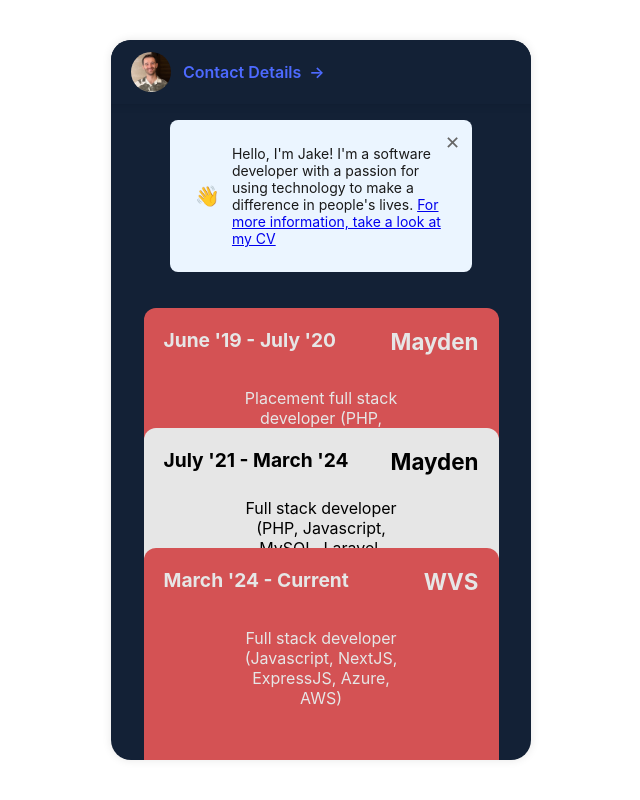
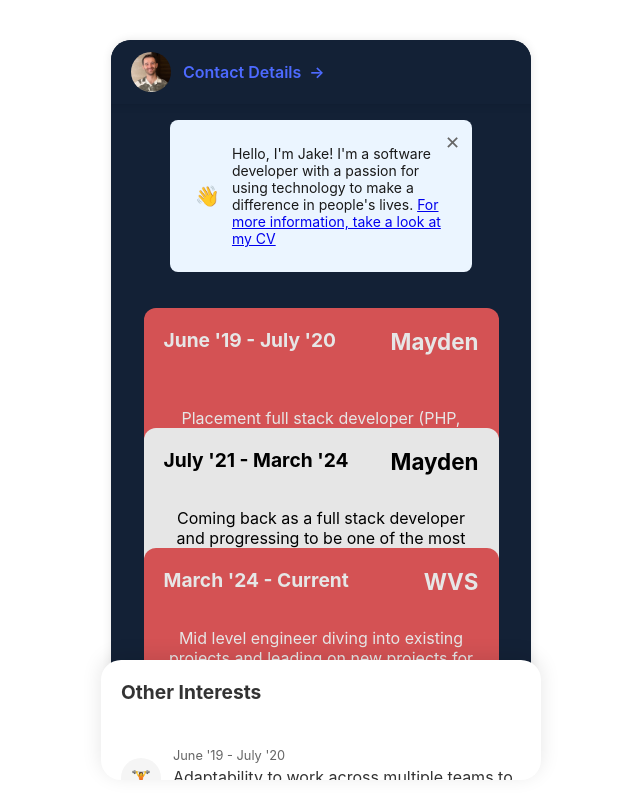
Before and after one commit to jakeshepherd/jakeshepherd.github.io, a React (Create React App) app: page / in a window 1280 px wide. Both pictures are taken after a click on the button "Let's Begin". Shown: the whole page, without its empty margins (319-959 px from the left). Built offline with nearby package versions, Linux system fonts and the light colour scheme.

Commit message:
Update homepage

```diff
--- a/src/components/card/index.js
+++ b/src/components/card/index.js
@@ -8,6 +8,8 @@
     flex-direction: column;
     align-items: center;
     padding: 20px 0;
+    overflow-y: auto;
+    min-height: 100vh;
 `;
 
 const CardPage = styled.div`
@@ -65,45 +67,10 @@
     border: none;
     border-radius: 8px;
     padding: 8px 16px;
-    color: white;
     position: absolute;
     bottom: 20px;
+    left: 20px;
     cursor: pointer;
-
-    &:first-of-type {
-        left: 20px;
-    }
-
-    &:nth-of-type(2) {
-        left: 50%;
-        transform: translateX(-50%);
-    }
-
-    ${props => props.variant === 'primary' && `
-        background: linear-gradient(45deg, #EB5B5D, #EB5B5D);
-        color: white;
-    `}
-
-    ${props => props.variant === 'secondary' && `
-        background: linear-gradient(45deg, #FFFFFF, #FFFFFF);
-        color: black;
-    `}
-`;
-
-const MenuButton = styled.button`
-    background: rgba(255, 255, 255, 0.1);
-    border: none;
-    border-radius: 50%;
-    width: 40px;
-    height: 40px;
-    position: absolute;
-    bottom: 20px;
-    right: 20px;
-    cursor: pointer;
-    display: flex;
-    align-items: center;
-    justify-content: center;
-    color: white;
 
     ${props => props.variant === 'primary' && `
         background: linear-gradient(45deg, #EB5B5D, #EB5B5D);
@@ -127,20 +94,11 @@
     transition: all 0.3s ease;
     z-index: 1;
     min-height: 200px;
-    max-height: calc(80vh - 180px);
-    height: auto;
     box-shadow: 0 4px 20px rgba(0,0,0,0.1);
     margin-top: 60px;
-    overflow-y: auto;
     opacity: 0;
     transform: translateY(-20px);
     pointer-events: none;
-
-    &::-webkit-scrollbar {
-        display: none;
-    }
-
-    scrollbar-width: none;
 
     ${props => props.isVisible && `
         opacity: 1;
@@ -185,16 +143,115 @@
 const Description = styled.div`
     position: absolute;
     top: 50%;
+    left: 20px;
+    right: 20px;
+    transform: translateY(-50%);
+    text-align: center;
+    font-size: 1rem;
+`;
+
+const Popup = styled.div`
+    position: fixed;
+    top: 50%;
     left: 50%;
     transform: translate(-50%, -50%);
-    text-align: center;
-    font-size: 1rem;
-    max-width: 80%;
+    background: white;
+    padding: 24px;
+    border-radius: 12px;
+    box-shadow: 0 4px 20px rgba(0,0,0,0.2);
+    z-index: 100;
+    width: 90%;
+    max-width: 500px;
+    max-height: 80vh;
+    overflow-y: auto;
+    opacity: 0;
+    pointer-events: none;
+    transition: all 0.3s ease;
+    color: black;
+    white-space: pre-wrap;
+
+    ${props => props.isVisible && `
+        opacity: 1;
+        pointer-events: all;
+    `}
+`;
+
+const Overlay = styled.div`
+    position: fixed;
+    top: 0;
+    left: 0;
+    right: 0;
+    bottom: 0;
+    background: rgba(0,0,0,0.5);
+    opacity: 0;
+    pointer-events: none;
+    transition: all 0.3s ease;
+    z-index: 99;
+
+    ${props => props.isVisible && `
+        opacity: 1;
+        pointer-events: all;
+    `}
+`;
+
+const CloseButton = styled.button`
+    position: absolute;
+    top: 12px;
+    right: 12px;
+    background: none;
+    border: none;
+    font-size: 1.5rem;
+    cursor: pointer;
+    padding: 4px;
+`;
+
+const FixedTransactionsList = styled.div`
+    position: fixed;
+    bottom: 0;
+    left: 50%;
+    transform: translateX(-50%);
+    width: 100%;
+    max-width: 400px;
+    background: white;
+    box-shadow: 0 -4px 20px rgba(0,0,0,0.1);
+    padding: 20px;
+    overflow-y: auto;
+    z-index: 98;
+    transition: all 0.3s ease;
+    cursor: pointer;
+
+    ${props => props.isExpanded ? `
+        height: 80vh;
+        max-height: 600px;
+    ` : `
+        height: 80px;
+        border-top-left-radius: 20px;
+        border-top-right-radius: 20px;
+        overflow: hidden;
+    `}
+
+    @media (min-width: 421px) {
+        ${props => !props.isExpanded && `
+            border-bottom-left-radius: 20px;
+            border-bottom-right-radius: 20px;
+            bottom: 20px;
+            max-width: 400px;
+        `}
+    }
+`;
+
+const TransactionsHeader = styled.div`
+    display: flex;
+    align-items: center;
+    justify-content: space-between;
+    margin-bottom: 16px;
 `;
 
 export const CardStack = () => {
     const [activeCard, setActiveCard] = useState(null);
     const [showTransactions, setShowTransactions] = useState(false);
+    const [popupCardId, setPopupCardId] = useState(null);
+    const [isTransactionsExpanded, setIsTransactionsExpanded] = useState(false);
 
     const cards = [
         {
@@ -204,39 +261,57 @@
             description: "Placement full stack developer (PHP, Javascript, MySQL, AJAX)",
             variant: 'primary',
             transactions: [
-                { id: 1, title: "Adaptability to work across multiple teams to gain a variety of experiences", amount: "-£32.50", icon: "🏋️", type: 'debit' },
+                {
+                    id: 1,
+                    title: "Adaptability to work across multiple teams to gain a variety of experiences",
+                    amount: "-£32.50",
+                    icon: "🏋️",
+                    type: 'debit'
+                },
                 { id: 2, title: "First experience of working as a professional in technology", amount: "+£2,500.00", icon: "🧑‍💻", type: 'credit' },
                 { id: 3, title: "Working in an agile team where I was encouraged to share my thoughts", amount: "-£15.99", icon: "🧠", type: 'debit' },
-            ]
+            ],
+            moreInformation: "My placement year was a great opportunity for me to gain experience working on small tickets that were part of larger projects."
         },
-        { id: 2, name: "July '21 - March '24", balance: "Mayden", description: "Full stack developer (PHP, Javascript, MySQL, Laravel, Symfony, AJAX, React, TDD, Devops)", variant: 'secondary',
+        { id: 2, name: "July '21 - March '24", balance: "Mayden", description: "Coming back as a full stack developer and progressing to be one of the most senior members of the team (PHP, Javascript, MySQL)", variant: 'secondary',
             transactions: [
                 { id: 1, title: "Involved in strategic decision making about international product progression & wider market adaptation", amount: "-£32.50", icon: "📕", type: 'debit' },
                 { id: 2, title: "Conducting Test Driven Development to ensure the successful deployment of features in a legacy system", amount: "+£2,500.00", icon: "🧪", type: 'credit' },
                 { id: 3, title: "Coaching and mentoring more junior members of the team", amount: "-£15.99", icon: "⚽️", type: 'debit' },
-                { id: 4, title: "Deploy user - Developing an understanding of the technical infrastructure from a dev ops perpsective and leveraging this knowledge to optimise deployments", amount: "-£9.99", icon: "💿", type: 'debit' },
+                { id: 4, title: "Release team - Developing an understanding of the technical infrastructure from a dev ops perpsective and leveraging this knowledge to optimise deployments", amount: "-£9.99", icon: "💿", type: 'debit' },
                 { id: 5, title: "Communication with stakeholders and product owners of the software to discuss and prioritise current work and help garden backlogs", amount: "-£9.99", icon: "🪴", type: 'debit' },
                 { id: 6, title: "Taking on a leadership role, facilitating open and transparent team wide discussions", amount: "-£9.99", icon: "🗣️", type: 'debit' },
-            ] },
-        { id: 3, name: "March '24 - Current", balance: "WVS",description: "Full stack developer (Javascript, NextJS, ExpressJS, Azure, AWS)", variant: 'primary',
+            ],
+            moreInformation: "When I returned to Mayden, I was able to take on a leadership role in the team which then developed to outside of the team as well.\n\nMy role also moved away from working on individual tickets to assist more with project level planning and ensuring that projects were delivered, whilst also getting involved with the codebase."
+        },
+        { id: 3, name: "March '24 - Current", balance: "WVS", description: "Mid level engineer diving into existing projects and leading on new projects for the charity (Typescript, NodeJS, Azure, AWS)", variant: 'primary',
             transactions: [
                 { id: 1, title: "Working as a mid level developer and most senior member of the team", amount: "-£32.50", icon: "🧑‍💻", type: 'debit' },
                 { id: 2, title: "Developing project management skills by leading on new projects", amount: "+£2,500.00", icon: "✏️", type: 'credit' },
                 { id: 3, title: "Creating secure, scalable, robust code which has been vital to ensure the charity can continue to get volunteers, donations and record data in the field", amount: "-£15.99", icon: "🐕", type: 'debit' },
                 { id: 4, title: "As one of the first developers to join the technical team, I have been able to help shape a young team", amount: "-£9.99", icon: "👔", type: 'debit' },
                 { id: 5, title: "Building product expertise and knowledge to support growth", amount: "-£9.99", icon: "🧠", type: 'debit' },
-            ] },
+            ],
+            moreInformation: "In my current role, I have spent the last 3 months creating an authentication server for a single point of authentication for all of our volunteers. I have led this project and it's taught me a lot in ways to plan work, break up work and coach and mentor others so they can contribute to the project.\n\nOutside of this, I have been contributing to planning a new project coming up, as well as diving into finishing off an old project that was started before I joined"
+        },
     ];
 
     const handleCardClick = (id) => {
         if (activeCard === id) {
             setShowTransactions(false);
-            setTimeout(() => setActiveCard(null), 300); // Wait for transition before hiding card
+            setTimeout(() => setActiveCard(null), 300);
         } else {
             setActiveCard(id);
-            setTimeout(() => setShowTransactions(true), 100); // Slight delay before showing transactions
+            setTimeout(() => setShowTransactions(true), 100);
         }
     };
+
+    const allTransactions = cards.reduce((acc, card) => {
+        return [...acc, ...(card.transactions.map(t => ({
+            ...t,
+            cardName: card.name
+        })))];
+    }, []);
 
     return (
         <CardContainer>
@@ -251,14 +326,19 @@
                     <Logo>{card.name}</Logo>
                     <Balance>{card.balance}</Balance>
                     <Description>{card.description}</Description>
+
                     {activeCard === card.id && (
                         <>
-                            <ActionButton variant={card.variant}>Pay</ActionButton>
-                            <ActionButton variant={card.variant}>Send</ActionButton>
-                            <MenuButton variant={card.variant}>⋮</MenuButton>
+                            <ActionButton variant={card.variant} onClick={(e) => {
+                                e.stopPropagation();
+                                setPopupCardId(card.id);
+                            }}>
+                                More Information
+                            </ActionButton>
+
                             {card.transactions && (
                                 <TransactionsList isVisible={showTransactions}>
-                                    <TransactionsTitle>Experience & Achievements</TransactionsTitle>
+                                    <TransactionsTitle>Experience Details</TransactionsTitle>
                                     {card.transactions.map(transaction => (
                                         <TransactionItem key={transaction.id}>
                                             <IconContainer>
@@ -275,6 +355,43 @@
                     )}
                 </CardPage>
             ))}
+
+            <FixedTransactionsList
+                isExpanded={isTransactionsExpanded}
+                onClick={() => setIsTransactionsExpanded(!isTransactionsExpanded)}
+            >
+                <TransactionsHeader>
+                    <TransactionsTitle>Other Interests</TransactionsTitle>
+                    <span style={{ fontSize: '1.2rem' }}>
+                        {isTransactionsExpanded ? '↓' : '↑'}
+                    </span>
+                </TransactionsHeader>
+                {allTransactions.map(transaction => (
+                    <TransactionItem
+                        key={`${transaction.cardName}-${transaction.id}`}
+
+                    >
+                        <IconContainer>
+                            {transaction.icon}
+                        </IconContainer>
+                        <TransactionDetails>
+                            <div style={{ fontSize: '0.8rem', color: '#666', marginBottom: '4px' }}>
+                                {transaction.cardName}
+                            </div>
+                            {transaction.title}
+                        </TransactionDetails>
+                    </TransactionItem>
+                ))}
+            </FixedTransactionsList>
+
+            <Overlay isVisible={popupCardId !== null} onClick={() => setPopupCardId(null)} />
+            {popupCardId && (
+                <Popup isVisible={true}>
+                    <CloseButton onClick={() => setPopupCardId(null)}>×</CloseButton>
+                    <h2>More Information</h2>
+                    <p>{cards.find(card => card.id === popupCardId)?.moreInformation}</p>
+                </Popup>
+            )}
         </CardContainer>
     );
 };
```
